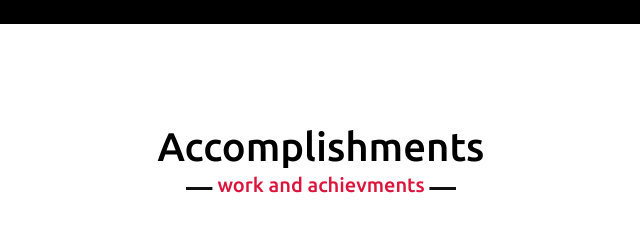
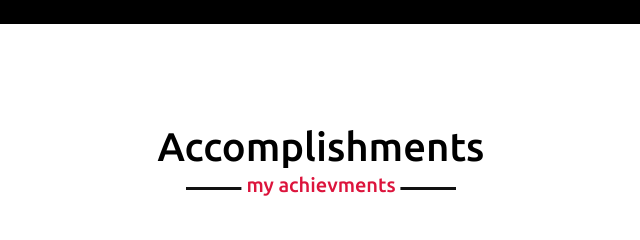
Before and after one commit to kanupriya0077/myportfolio.github.io, a plain HTML site: page index.html in a window 1280 px wide. Shown: the part 2160-2400 px from the top of the page, 319-959 px from the left. Drawn offline with nearby package versions, Linux system fonts and the light colour scheme.

Commit message:
Update stylesheet.css

```diff
--- a/stylesheet.css
+++ b/stylesheet.css
@@ -466,7 +466,7 @@ section .title::after {
 /*      ACCOMPLISHMENTS         */
 
 .accomplishments .title::after {
-    content: "work and achievments";
+    content: "my achievments";
 }
 
 .accomplishments .title::before {
```
